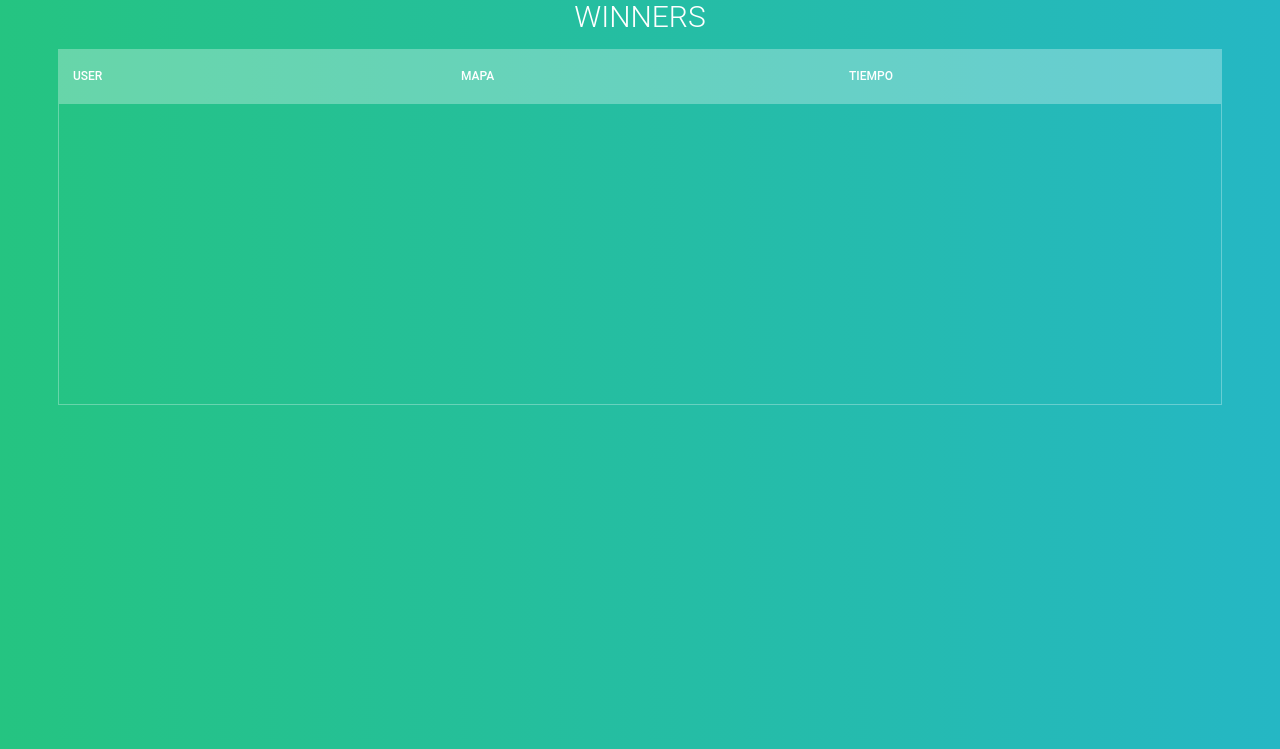
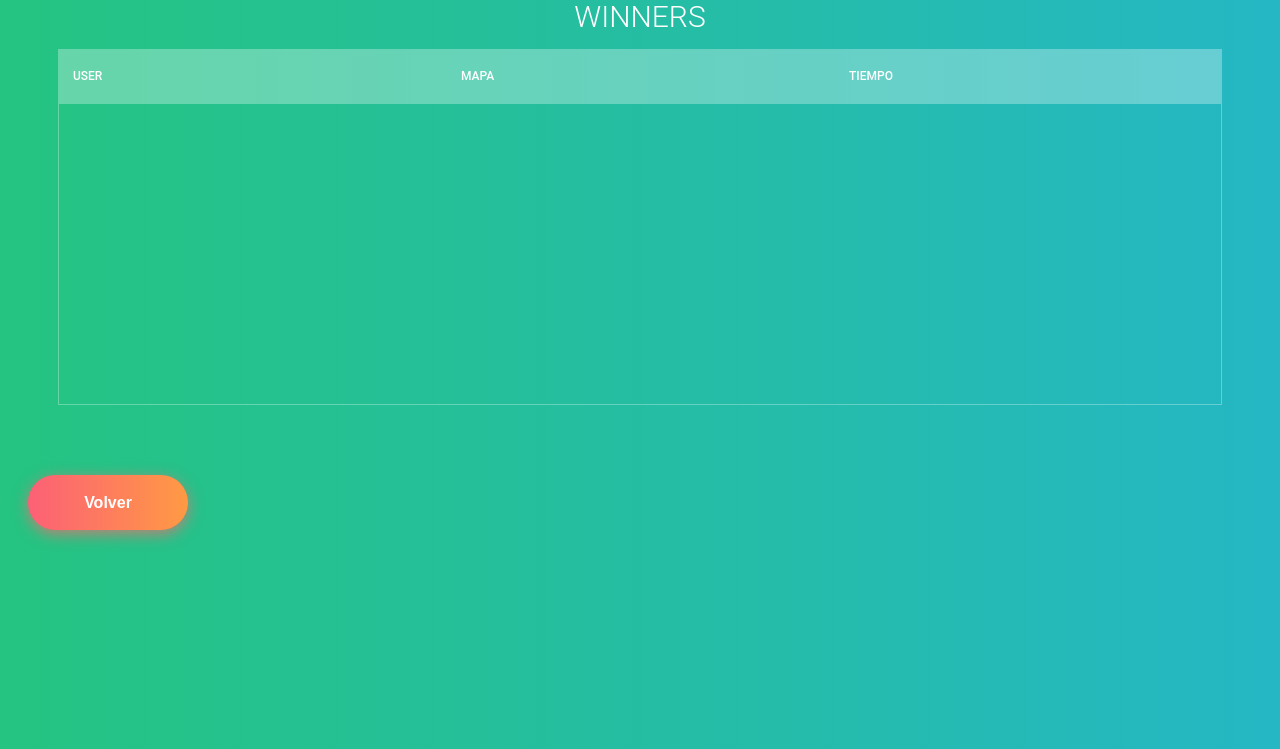
Before and after one commit to MrAndrewX/MazeGame, a Java web app: page /winners in a window 1280 px wide. Shown: the part 51-800 px from the top of the page. Run offline with Tomcat 11, a stand-in JSP engine, Linux system fonts and the light colour scheme; data that the repository does not hold is empty; some libraries are stand-ins or nearby versions.

Commit message:
Laberinto acabado, modificados jsps

```diff
--- a/src/main/java/com/liceu/maze/controllers/Reset.java
+++ b/src/main/java/com/liceu/maze/controllers/Reset.java
@@ -12,6 +12,7 @@ import javax.servlet.http.HttpServletRequest;
 import javax.servlet.http.HttpServletResponse;
 import javax.servlet.http.HttpSession;
 import java.io.IOException;
+import java.util.Date;
 
 @WebServlet("/reset")
 public class Reset extends HttpServlet {
@@ -22,6 +23,9 @@ public class Reset extends HttpServlet {
         session.removeAttribute("player");
         session.removeAttribute("maze");
         session.removeAttribute("starttime");
+
+        Date date = new Date();
+        session.setAttribute("starttime",date.getTime());
         Player player = new Player();
         session.setAttribute("player", player);
         Maze maze = gameService.createMaze();
--- a/src/main/java/com/liceu/maze/model/Key.java
+++ b/src/main/java/com/liceu/maze/model/Key.java
@@ -36,9 +36,7 @@ public class Key implements Item{
 
     @Override
     public String toString() {
-        return "Key{" +
-                "name='" + name + '\'' +
-                '}';
+        return name;
     }
 
     @Override
--- a/src/main/webapp/JS/app.js
+++ b/src/main/webapp/JS/app.js
@@ -8,9 +8,9 @@ const room = JSON.parse(document.getElementById("json-info").textContent)
 
 ctx.fillStyle = "black";
 ctx.font = '20px serif';
-ctx.fillText(`${room.message}`, 200, 200);
+ctx.fillText(`${room.message}`, 141, 101);
 
-ctx.fillText(`${room.message}`, 200, 200);
+
 
 
   ctx.fillText(`Room: ${room.roomnumber}`, 5, 40);
--- a/src/main/webapp/WEB-INF/jsp/winners.jsp
+++ b/src/main/webapp/WEB-INF/jsp/winners.jsp
@@ -47,6 +47,46 @@ td{
   font-size: 12px;
   color: #fff;
   border-bottom: solid 1px rgba(255,255,255,0.1);
+}
+.bn632-hover {
+  width: 160px;
+  font-size: 16px;
+  font-weight: 600;
+  color: #fff;
+  cursor: pointer;
+  margin: 20px;
+  height: 55px;
+  text-align:center;
+  border: none;
+  background-size: 300% 100%;
+  border-radius: 50px;
+  moz-transition: all .4s ease-in-out;
+  -o-transition: all .4s ease-in-out;
+  -webkit-transition: all .4s ease-in-out;
+  transition: all .4s ease-in-out;
+}
+
+.bn632-hover:hover {
+  background-position: 100% 0;
+  moz-transition: all .4s ease-in-out;
+  -o-transition: all .4s ease-in-out;
+  -webkit-transition: all .4s ease-in-out;
+  transition: all .4s ease-in-out;
+}
+
+.bn632-hover:focus {
+  outline: none;
+}
+
+.bn632-hover.bn21 {
+  background-image: linear-gradient(
+    to right,
+    #fc6076,
+    #ff9a44,
+    #ef9d43,
+    #e75516
+  );
+  box-shadow: 0 4px 15px 0 rgba(252, 104, 110, 0.75);
 }
 
 
@@ -133,7 +173,9 @@ section{
           </table>
         </div>
       </section>
-
+  <form action="/start" method="GET">
+              <input type="submit" value="Volver" class="bn632-hover bn21">
+            </form>
 
 </body>
 </html>
```
Also changed, not shown: src/main/java/com/liceu/maze/services/GameService.java (+8 -3 lines), src/main/webapp/WEB-INF/jsp/canvas.jsp (+64 -5 lines).
